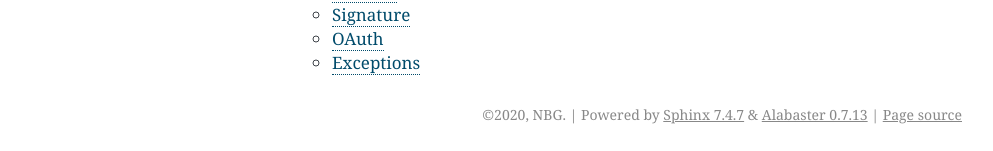
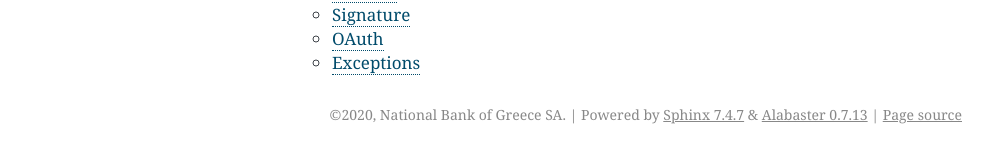
Before and after one commit to myNBGcode/nbg-python-sdk, a Sphinx documentation site: the page built from docs/source/index.rst, in a window 1280 px wide. Shown: the part 903-1054 px from the top of the page, without its empty margins (148-1141 px from the left). Built offline with Sphinx 7.4.7, drawn with Linux system fonts in a browser that asks for light colours.

```diff
--- a/docs/source/conf.py
+++ b/docs/source/conf.py
@@ -21,11 +21,11 @@ sys.path.insert(0, os.path.abspath('..'))
 # -- Project information -----------------------------------------------------
 
 project = 'NBG Python SDK'
-copyright = '2020, NBG'
-author = 'NBG'
+copyright = '2020, National Bank of Greece SA'
+author = 'National Bank of Greece SA'
 
 # The full version, including alpha/beta/rc tags
-release = '0.6.0'
+release = '0.7.0'
 
 
 # -- General configuration ---------------------------------------------------
--- a/pyproject.toml
+++ b/pyproject.toml
@@ -1,8 +1,8 @@
 [tool.poetry]
 name = "nbg"
-version = "0.6.0"
+version = "0.670"
 description = "Official Python SDK for NBG APIs"
-authors = ["Paris Kasidiaris <paris@sourcelair.com>"]
+authors = ["National Bank of Greece"]
 readme = "README.md"
 documentation = "https://nbg-python-sdk.readthedocs.io"
 repository = "https://github.com/myNBGcode/nbg-python-sdk"
```
